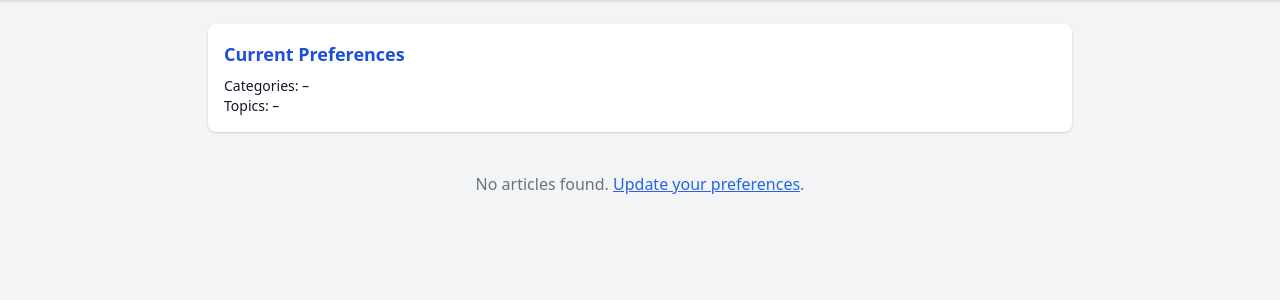
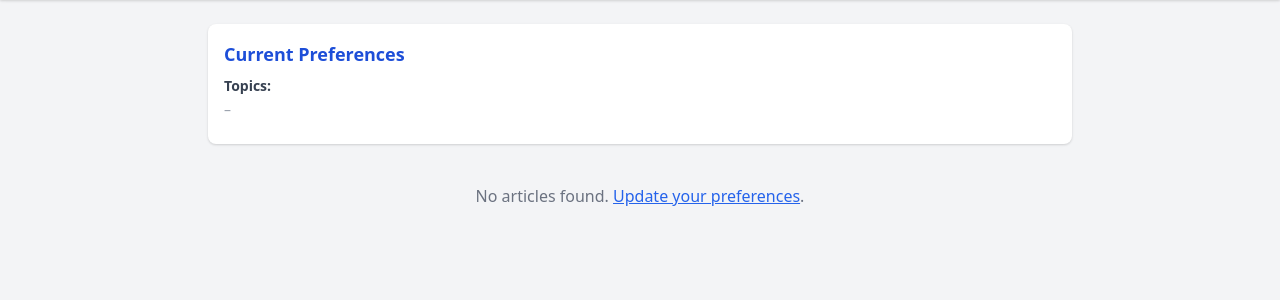
Before and after one commit to asafaharon/ai-news-personalizer, a FastAPI app: template backend/templates/dashboard.html in a window 1280 px wide. Shown: the part 64-364 px from the top of the page. Run offline with FastAPI, Linux system fonts and the light colour scheme; the template is opened without the code that fills it, so the values that code supplies are empty; parts of the project's set-up code (start-up, migrations or seed data) failed here and were passed over.

Commit message:
Updated code comments and minor adjustments

```diff
--- a/backend/templates/dashboard.html
+++ b/backend/templates/dashboard.html
@@ -38,16 +38,24 @@
   <section class="max-w-4xl mx-auto mt-2 px-4">
     <div class="bg-white dark:bg-gray-800 rounded-lg shadow p-4 mb-6">
       <h2 class="text-lg font-bold text-blue-700 dark:text-blue-400 mb-2">Current Preferences</h2>
-      <p class="text-sm">
-        Categories:
-        {% if preferences.categories %}
-          {{ preferences.categories | join(", ") }}
-        {% else %} – {% endif %}<br>
-        Topics:
-        {% if preferences.topics %}
-          {{ preferences.topics | join(", ") }}
-        {% else %} – {% endif %}
-      </p>
+      <div class="text-sm mb-2">
+
+
+<div class="text-sm">
+  <h3 class="font-semibold text-gray-700 dark:text-gray-300 mb-1">Topics:</h3>
+  <div class="flex flex-wrap gap-2">
+    {% if preferences.topics %}
+      {% for topic in preferences.topics %}
+        <span class="bg-green-100 text-green-800 px-2 py-1 rounded-full text-xs dark:bg-green-900 dark:text-green-200">
+          {{ topic }}
+        </span>
+      {% endfor %}
+    {% else %}
+      <span class="text-gray-400">–</span>
+    {% endif %}
+  </div>
+</div>
+
     </div>
   </section>
 
```
